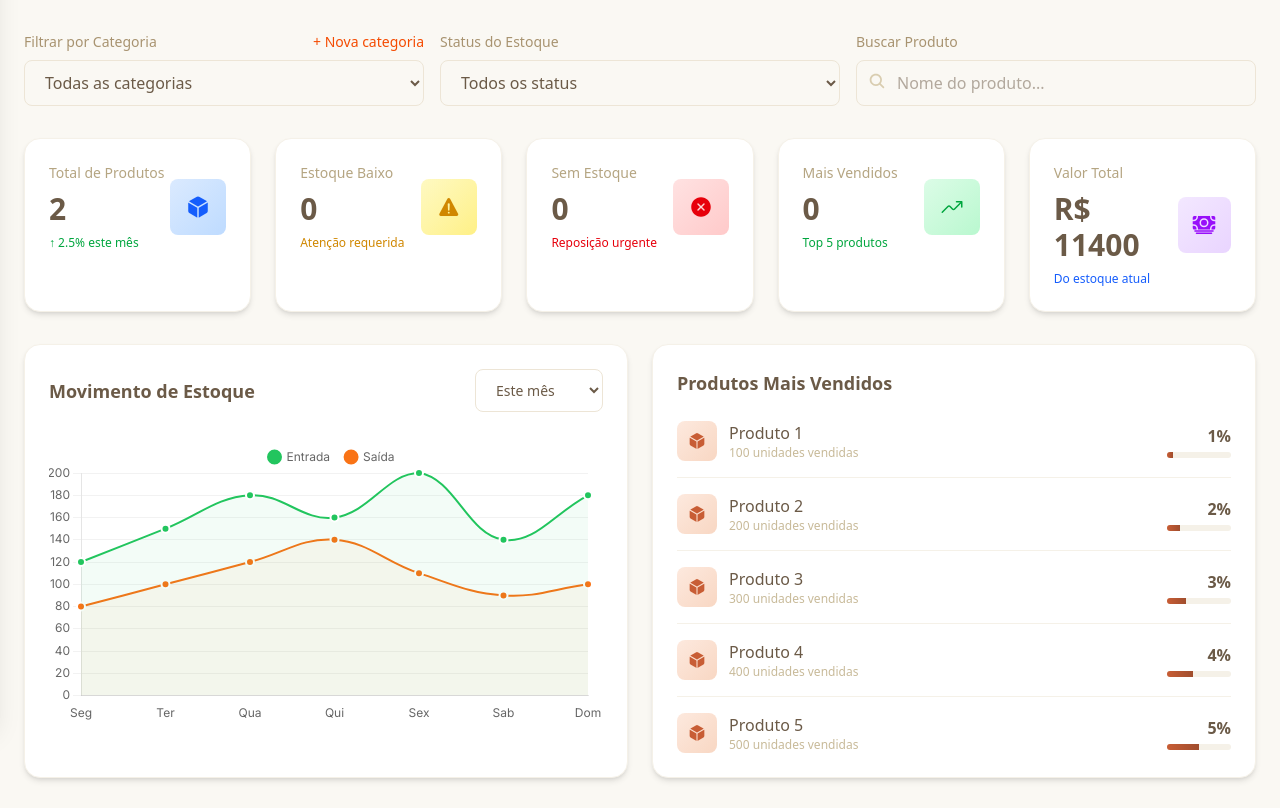
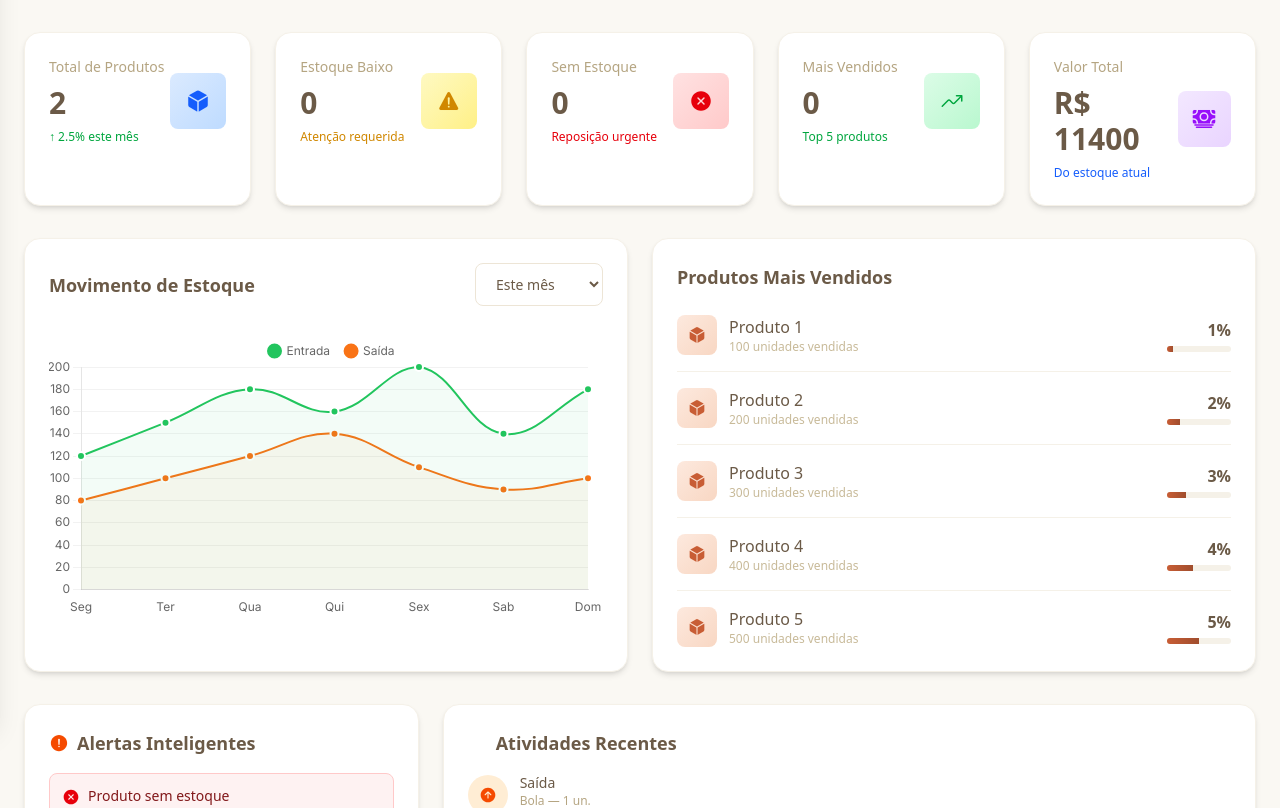
Before and after one commit to Joao-Valerio/Estoque, a Django app: page /painel/ in a window 1280 px wide. Shown: the part 81-889 px from the top of the page. Run offline with Django 5.2, Linux system fonts and the light colour scheme; data comes from the database, SQL or seed files in the repository; style sheets or scripts are compiled from the project's sources; some libraries are stand-ins or nearby versions.

Commit message:
style: removendo parte de busca

```diff
--- a/website/templates/painel.html
+++ b/website/templates/painel.html
@@ -3,43 +3,6 @@
 {% block title %}Dashboard - StockBot{% endblock %}
 
 {% block content %}
-<!-- Filters Section -->
-<div class="mb-8 grid grid-cols-1 gap-4 md:grid-cols-3">
-    <!-- Category Filter -->
-    <div>
-        <div class="mb-2 flex flex-wrap items-center justify-between gap-2">
-            <label for="filtro-categoria" class="block text-sm font-medium text-sand-700">Filtrar por Categoria</label>
-            <a href="{% url 'create_categoria' %}" class="text-sm font-medium text-orange-600 hover:text-orange-700 whitespace-nowrap">
-                + Nova categoria
-            </a>
-        </div>
-        <select id="filtro-categoria" name="categoria" class="input-field">
-            <option value="">Todas as categorias</option>
-            {% for cat in categorias %}
-            <option value="{{ cat.pk }}">{{ cat.nome }}</option>
-            {% endfor %}
-        </select>
-    </div>
-    <!-- Stock Status Filter -->
-    <div>
-        <label for="filtro-status-estoque" class="block text-sm font-medium text-sand-700 mb-2">Status do Estoque</label>
-        <select id="filtro-status-estoque" name="status" class="input-field">
-            <option value="">Todos os status</option>
-            {% for st in estoque_status_opcoes %}
-            <option value="{{ st.value }}">{{ st.label }}</option>
-            {% endfor %}
-        </select>
-    </div>
-
-    <!-- Search -->
-    <div>
-        <label class="block text-sm font-medium text-sand-700 mb-2">Buscar Produto</label>
-        <div class="relative">
-            <ion-icon name="search" class="absolute left-3 top-3 text-sand-400 text-lg"></ion-icon>
-            <input type="text" placeholder="Nome do produto..." class="input-field pl-10">
-        </div>
-    </div>
-</div>
 
 <!-- Summary Cards -->
 <div class="mb-8 grid grid-cols-1 gap-6 md:grid-cols-2 lg:grid-cols-5 animate-fade-in">
```
